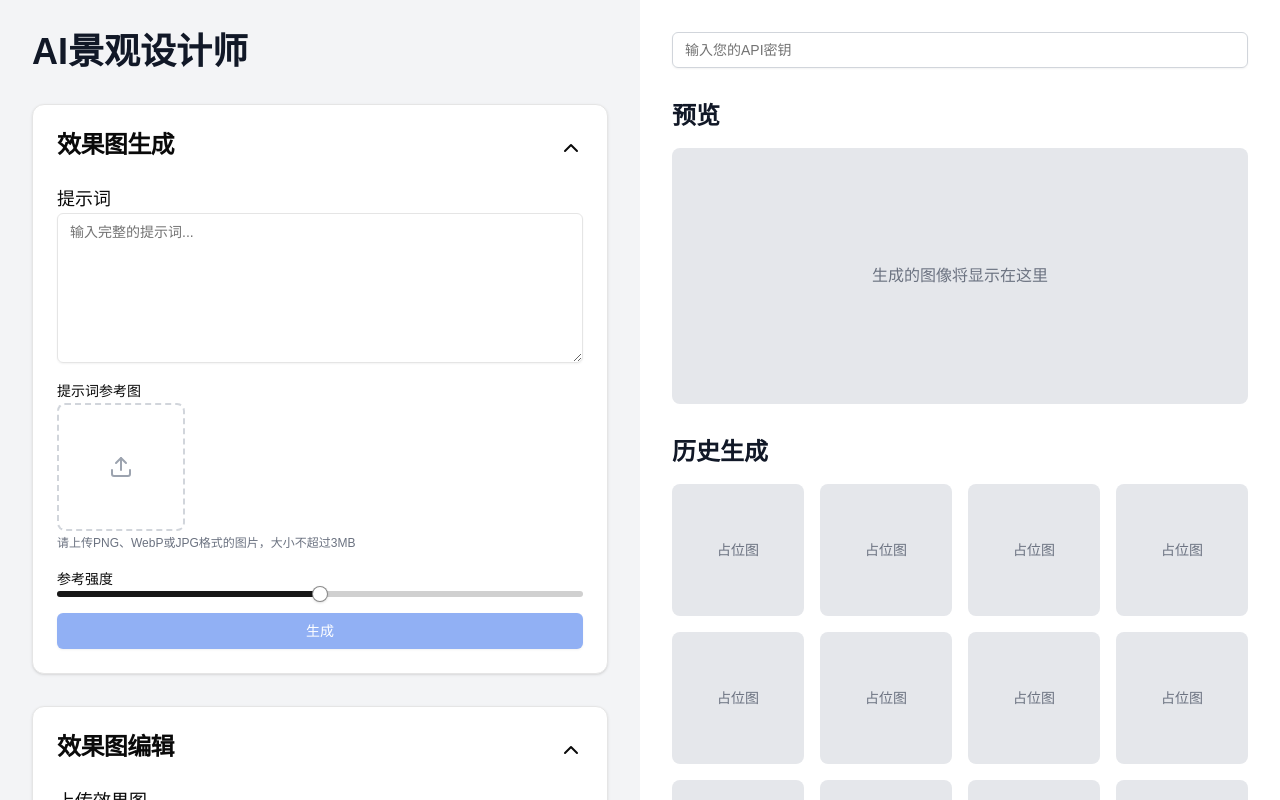
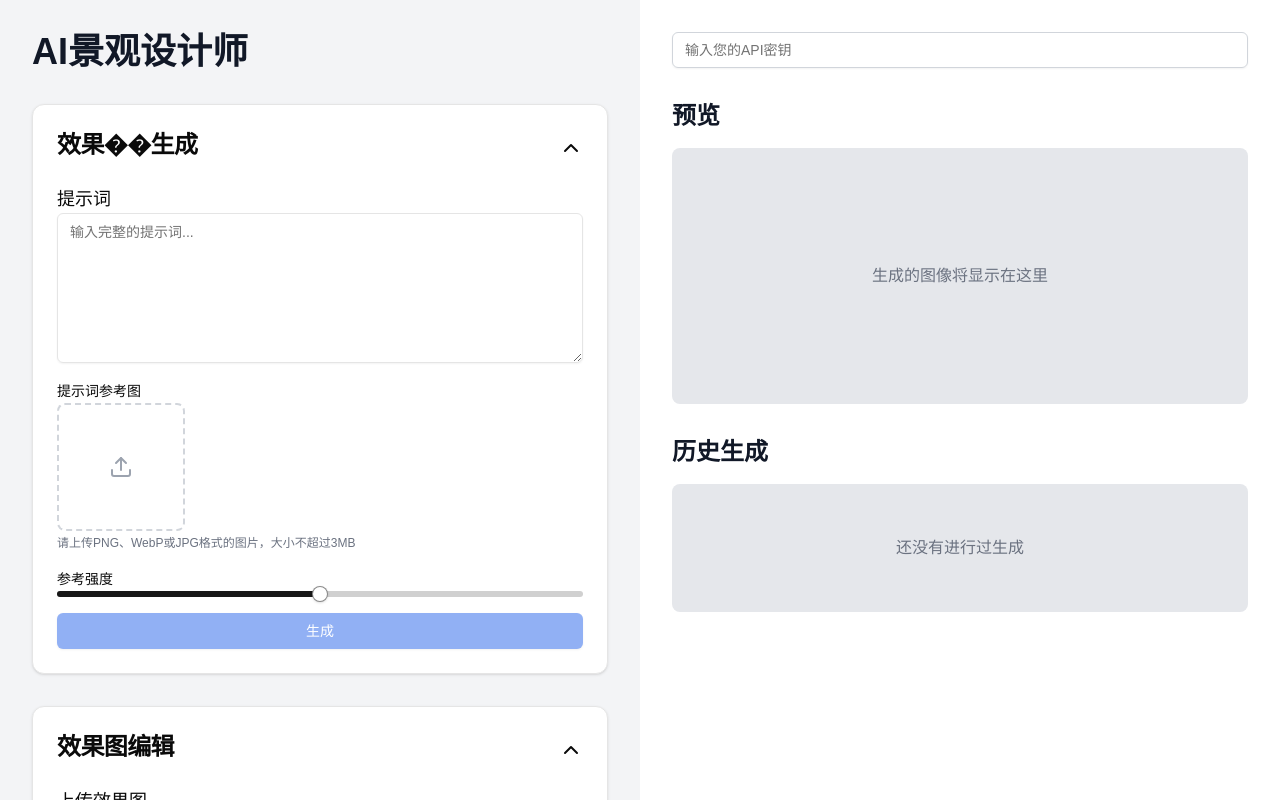
Before and after one commit to aj14n/glairs, a Next.js app: page / in a window 1280 px wide. Built offline with nearby package versions, Linux system fonts and the light colour scheme.

Commit message:
optimize history block ui

```diff
--- a/components/landscape-designer.tsx
+++ b/components/landscape-designer.tsx
@@ -114,7 +114,10 @@ export function LandscapeDesignerComponent() {
       const data = await response.json();
       if (data.success) {
         setGeneratedImage(data.imagePath);
-        setHistory(prev => [data.imagePath, ...prev]);
+        setHistory(prev => {
+          const newHistory = [data.imagePath, ...prev];
+          return newHistory.slice(0, 48);
+        });
       } else {
         throw new Error(data.error);
       }
@@ -135,7 +138,10 @@ export function LandscapeDesignerComponent() {
       await new Promise(resolve => setTimeout(resolve, 3000)) // Simulating API call
       const editedImage = '/placeholder.png'
       setGeneratedImage(editedImage)
-      setHistory(prev => [editedImage, ...prev])
+      setHistory(prev => {
+        const newHistory = [editedImage, ...prev];
+        return newHistory.slice(0, 48);
+      });
     } catch (error) {
       console.error('Editing failed:', error)
       // TODO: Implement error handling
@@ -160,7 +166,7 @@ export function LandscapeDesignerComponent() {
         <Collapsible open={isGenerateOpen} onOpenChange={setIsGenerateOpen} className="mb-8">
           <Card>
             <CardHeader className="flex flex-row items-center justify-between">
-              <CardTitle className="text-2xl">效果图生成</CardTitle>
+              <CardTitle className="text-2xl">效果��生成</CardTitle>
               <CollapsibleTrigger>
                 {isGenerateOpen ? <ChevronUp className="h-6 w-6" /> : <ChevronDown className="h-6 w-6" />}
               </CollapsibleTrigger>
@@ -351,21 +357,23 @@ export function LandscapeDesignerComponent() {
         </div>
         <div className="mt-8">
           <h3 className="text-2xl font-semibold mb-4 text-gray-900">历史生成</h3>
+          {history.length > 0 ? (
             <div className="grid grid-cols-4 gap-4">
-            {[...Array(24)].map((_, index) => (
+              {history.slice(0, 48).map((imagePath, index) => (
                 <div
                   key={index}
                   className="aspect-square bg-gray-200 rounded-lg flex items-center justify-center cursor-pointer"
-                onClick={() => openImageInNewWindow(history[index] || '/placeholder.png')}
+                  onClick={() => openImageInNewWindow(imagePath)}
                 >
-                {history[index] ? (
-                  <img src={history[index]} alt={`History ${index}`} className="w-full h-full object-cover rounded-lg" />
-                ) : (
-                  <p className="text-gray-500 text-sm">占位图</p>
-                )}
+                  <img src={imagePath} alt={`History ${index}`} className="w-full h-full object-cover rounded-lg" />
                 </div>
               ))}
             </div>
+          ) : (
+            <div className="w-full h-32 bg-gray-200 rounded-lg flex items-center justify-center">
+              <p className="text-gray-500">还没有进行过生成</p>
+            </div>
+          )}
         </div>
       </div>
     </div>
```
Also changed, not shown: 1 other file (tests, documents, lock files or other folders). Lines whose indentation alone changed are shown as unchanged.
